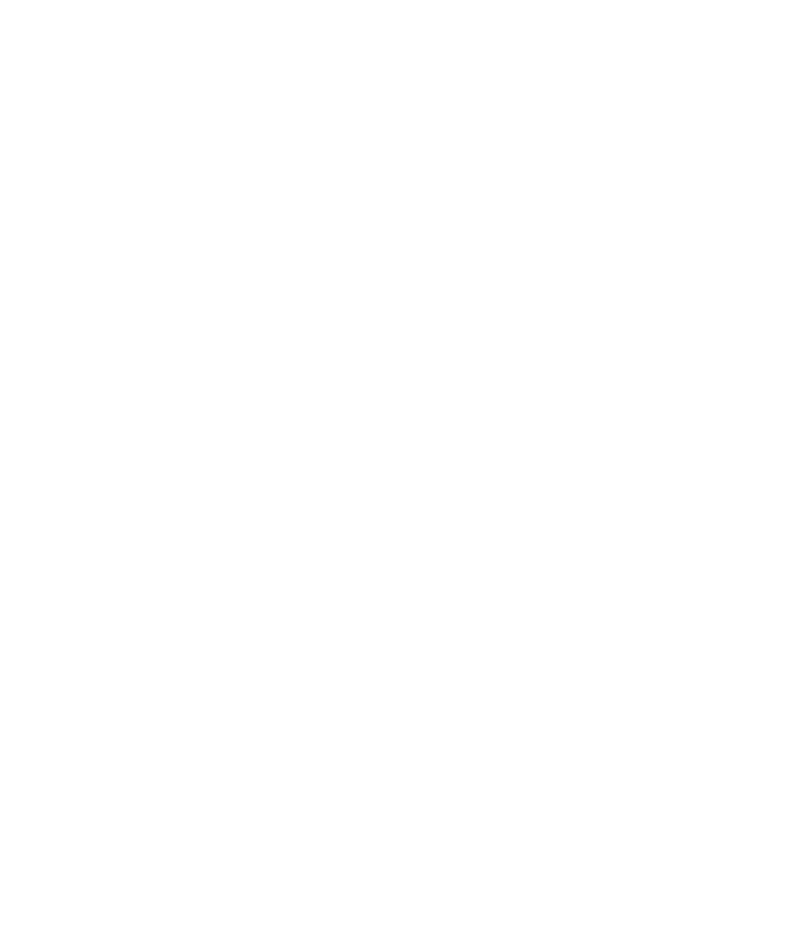
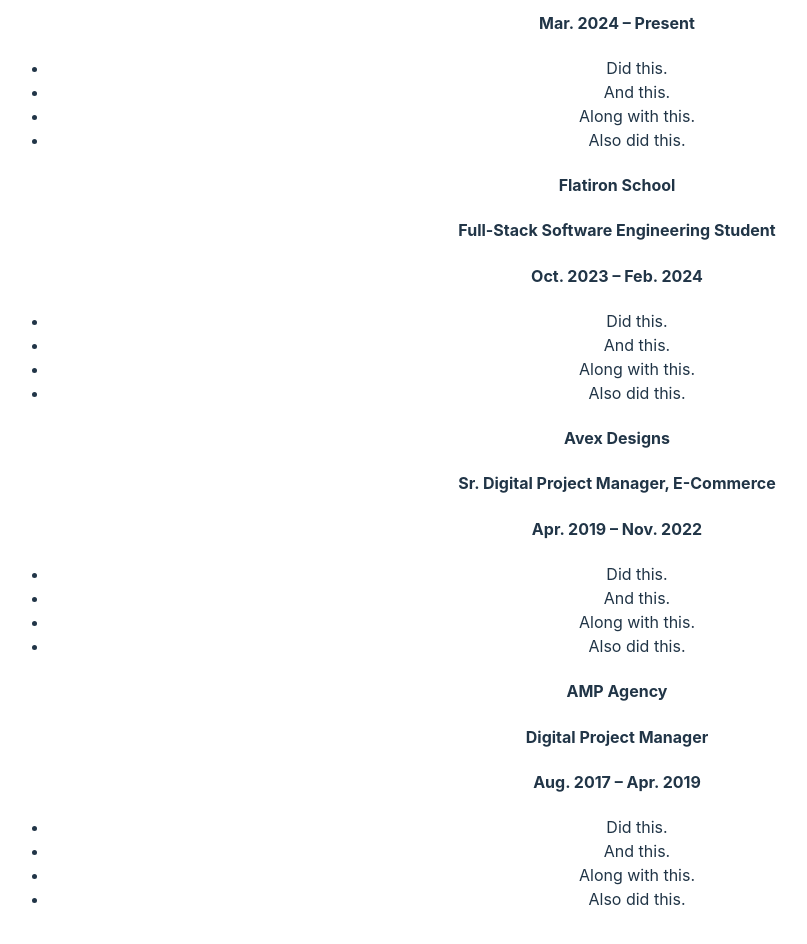
Before and after one commit to barrettk8090/portfolio-v2, a React (Vite) app: page / in a window 1280 px wide. Shown: the part 10980-11924 px from the top of the page, without its empty margins (23-830 px from the left). Before the commit the page ends 10931 px from the top, so only its background shows below. Built offline with nearby package versions, Linux system fonts and the light colour scheme.

Commit message:
experience starter and classnames

```diff
--- a/src/App.tsx
+++ b/src/App.tsx
@@ -1,4 +1,3 @@
-import { useState } from "react";
 import "./App.css";
 import Nav from "./Nav";
 import Home from "./components/Home";
--- a/src/components/About.tsx
+++ b/src/components/About.tsx
@@ -1,7 +1,7 @@
 export default function About() {
   return (
     <>
-      <div>
+      <div className="about-container">
         <h2>About Me</h2>
         <p>
           Hey there, I'm Barrett Kowalsky, a former project manager turned
--- a/src/components/Experience.tsx
+++ b/src/components/Experience.tsx
@@ -1,8 +1,55 @@
 export default function Experience() {
   return (
     <>
-      <div>
+      <div className="experience-container">
         <h2>Experience</h2>
+        <div className="experience-card">
+          <h4>Sirch</h4>
+          <h4>Software Engineer, Part-Time Volunteer</h4>
+          <h4>Mar. 2024 – Present</h4>
+          <ul>
+            <li>Did this.</li>
+            <li>And this.</li>
+            <li>Along with this.</li>
+            <li>Also did this.</li>
+          </ul>
+        </div>
+
+        <div className="experience-card">
+          <h4>Flatiron School</h4>
+          <h4>Full-Stack Software Engineering Student</h4>
+          <h4>Oct. 2023 – Feb. 2024</h4>
+          <ul>
+            <li>Did this.</li>
+            <li>And this.</li>
+            <li>Along with this.</li>
+            <li>Also did this.</li>
+          </ul>
+        </div>
+
+        <div className="experience-card">
+          <h4>Avex Designs</h4>
+          <h4>Sr. Digital Project Manager, E-Commerce</h4>
+          <h4>Apr. 2019 – Nov. 2022</h4>
+          <ul>
+            <li>Did this.</li>
+            <li>And this.</li>
+            <li>Along with this.</li>
+            <li>Also did this.</li>
+          </ul>
+        </div>
+
+        <div className="experience-card">
+          <h4>AMP Agency</h4>
+          <h4>Digital Project Manager</h4>
+          <h4>Aug. 2017 – Apr. 2019</h4>
+          <ul>
+            <li>Did this.</li>
+            <li>And this.</li>
+            <li>Along with this.</li>
+            <li>Also did this.</li>
+          </ul>
+        </div>
       </div>
     </>
   );
```
